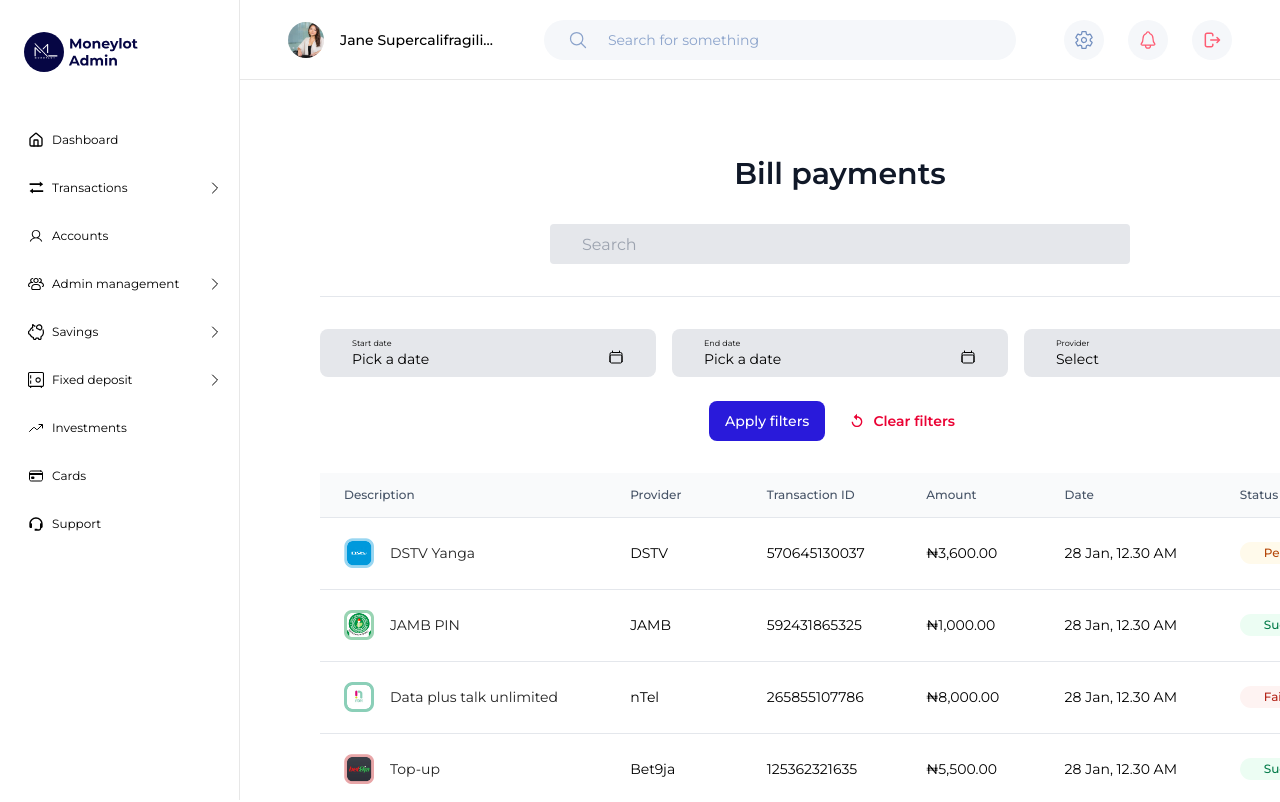
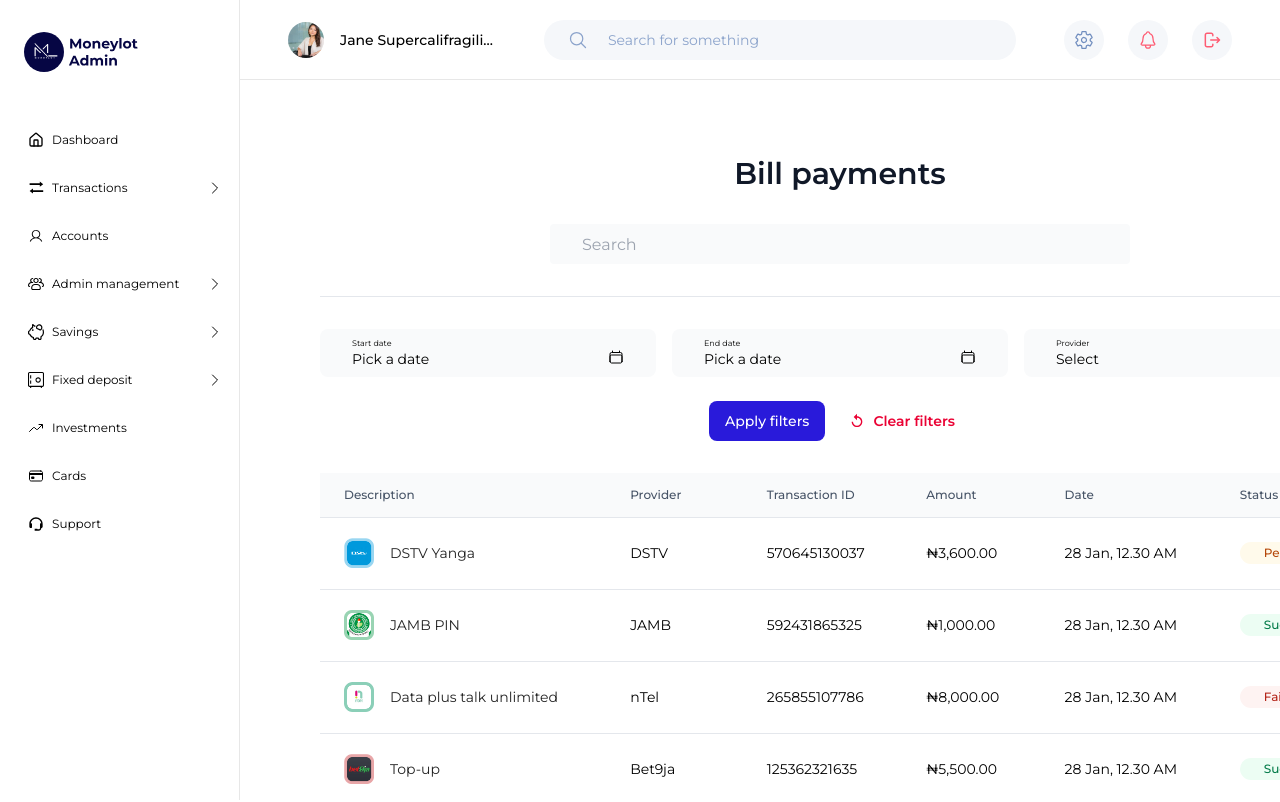
Before and after one commit to joshuaenahoro/moneylot-admin, a Next.js app: page /bill-payments in a window 1280 px wide. Shown: the top 802 px of the page. Built offline with nearby package versions, Linux system fonts and the light colour scheme.

Commit message:
update background colors

```diff
--- a/src/components/combobox.tsx
+++ b/src/components/combobox.tsx
@@ -33,7 +33,7 @@
     <Popover open={open} onOpenChange={setOpen}>
       <PopoverTrigger
         asChild
-        className="flex h-12 w-full flex-col justify-center rounded-lg bg-[#e5e7eb] px-8"
+        className="flex h-12 w-full flex-col justify-center rounded-lg bg-[#F9FAFB] px-8"
       >
         <div className="s">
           <div className="text-[8px]">{label}</div>
--- a/src/components/date-picker.tsx
+++ b/src/components/date-picker.tsx
@@ -19,7 +19,7 @@
   return (
     <Popover>
       <PopoverTrigger asChild>
-        <div className="flex h-12 w-full flex-col justify-center rounded-lg bg-[#e5e7eb] px-8">
+        <div className="flex h-12 w-full flex-col justify-center rounded-lg bg-[#F9FAFB] px-8">
           <div className="text-[8px]">{label}</div>
           <button
             className={twJoin(
--- a/src/components/search-bar.tsx
+++ b/src/components/search-bar.tsx
@@ -5,7 +5,7 @@
       name="transaction"
       id="transaction"
       placeholder="Search"
-      className="h-10 w-[580px] rounded bg-[#e5e7eb] pl-8 pr-4"
+      className="h-10 w-[580px] rounded bg-[#F9FAFB] pl-8 pr-4"
     />
   );
 }
```
